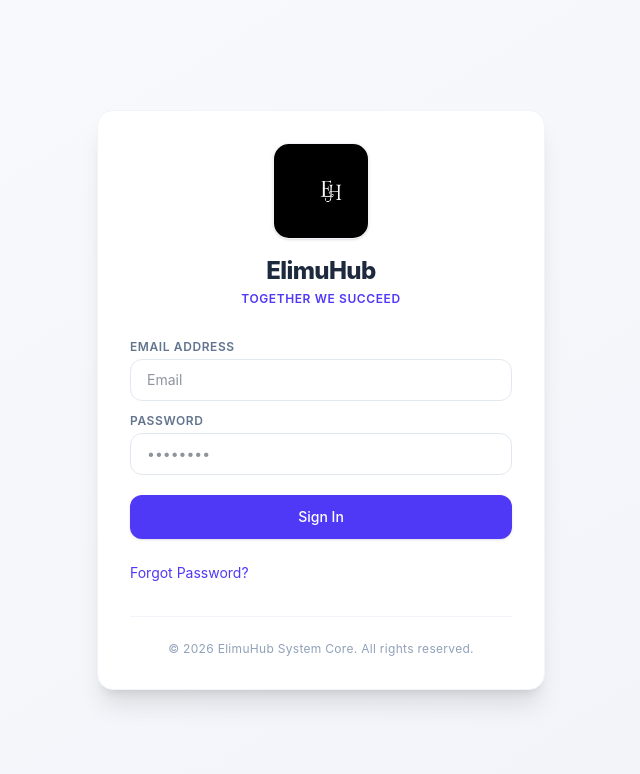
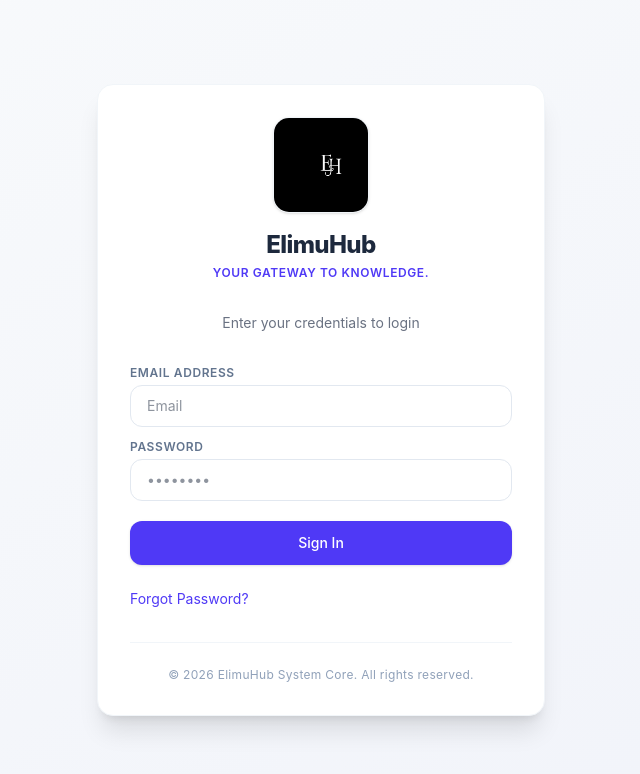
Before and after one commit to Zainabsaners/ElimuHub, a React (Vite) app in the folder frontend/: page / in a window 1280 px wide. Shown: the top 774 px of the page, without its empty margins (319-959 px from the left). Built offline with nearby package versions, Linux system fonts and the light colour scheme; no server answers.

Commit message:
cluster command update

```diff
--- a/frontend/src/components/Authentication/Login.jsx
+++ b/frontend/src/components/Authentication/Login.jsx
@@ -84,7 +84,7 @@ const Login = () => {
             />
           </div>
           <h2 className="text-2xl font-extrabold text-slate-800 tracking-tight mb-1">{schoolName}</h2>
-          <p className="text-indigo-600 text-xs font-semibold tracking-wider uppercase mb-6">Together We Succeed</p>
+          <p className="text-indigo-600 text-xs font-semibold tracking-wider uppercase mb-6">Your Gateway to Knowledge.</p>
 
           {authError && (
             <div className="bg-amber-50 border border-amber-200 text-amber-900 px-4 py-3 rounded-xl mt-4 flex items-center text-sm text-left">
@@ -94,6 +94,11 @@ const Login = () => {
               <span>{authError}</span>
             </div>
           )}
+        </div>
+        <div className="mt-6">
+          <p className="text-sm text-gray-500 text-center mt-1">
+            Enter your credentials to login
+          </p>
         </div>
 
         {/* Login Form */}
```
